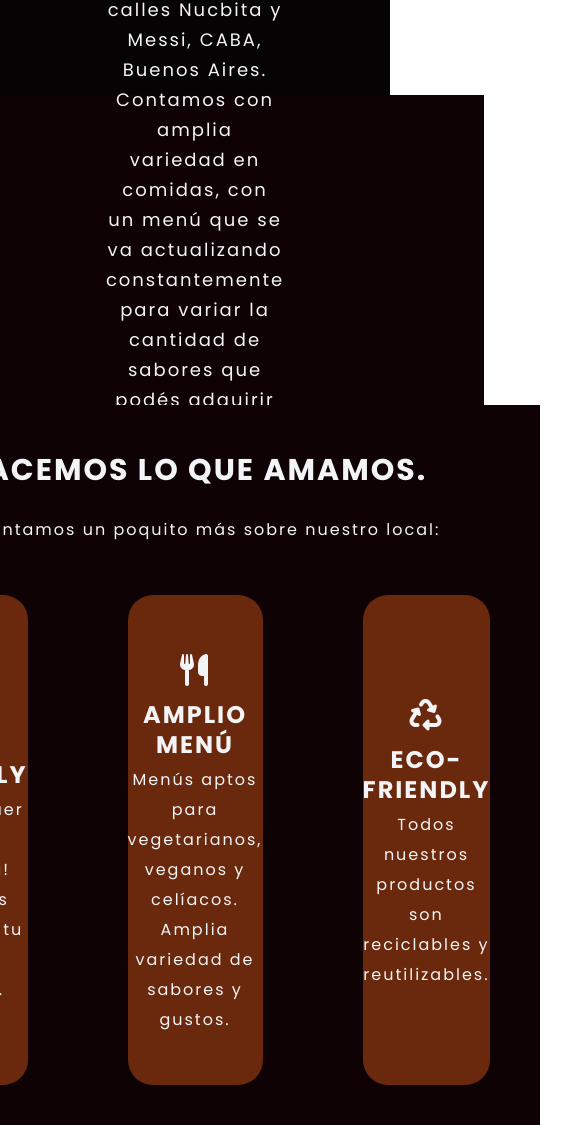
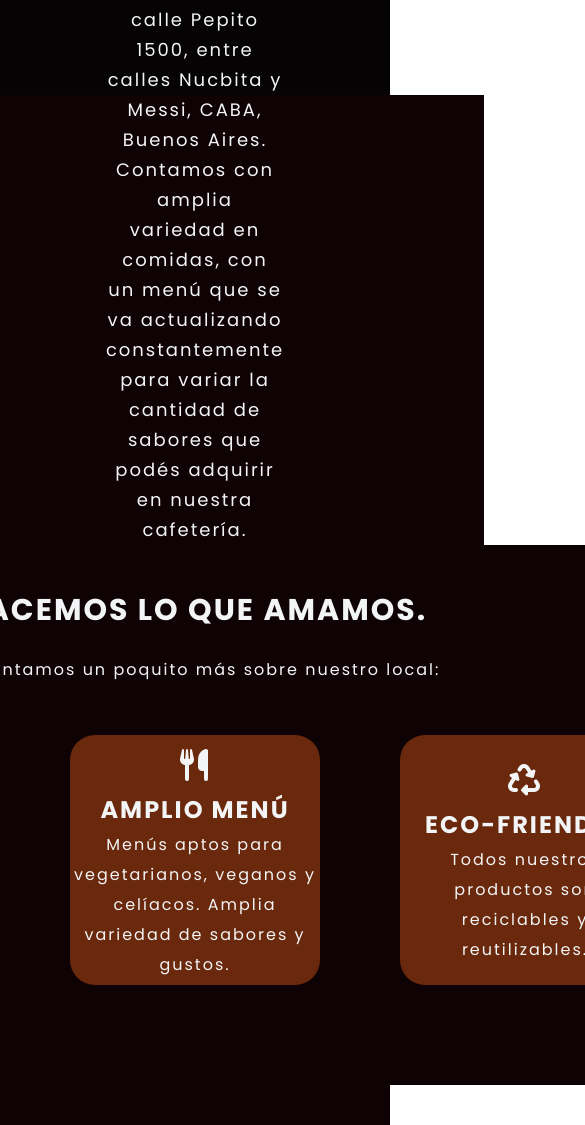
Before and after one commit to ZirasGithub/landing-page, a plain HTML site: page index.html in a window 390 px wide. Shown: the part 575-1700 px from the top of the page, 585 px wide, since content can reach past the window. Drawn offline with Linux system fonts and the light colour scheme.

Commit message:
added tablet responsive

```diff
--- a/css/mediaqueries.css
+++ b/css/mediaqueries.css
@@ -54,4 +54,9 @@
     display: none;
   }
   /* info */
+  .style-cards {
+    width: 250px;
+    height: 250px;
+    margin: 0 40px;
+  }
 }
--- a/css/styles.css
+++ b/css/styles.css
@@ -206,18 +206,20 @@ main {
   text-decoration: none;
   color: var(--text-gray);
 }
+
+/* texto entre cards y hero */
+
+#info-maps {
+  max-width: 1300px;
+  background-color: var(--secondary);
+  color: var(--text-white);
+  padding: 50px 0;
+}
 .middle-text {
   display: flex;
   justify-items: center;
   align-items: center;
   justify-content: center;
-  padding: 30px 0;
-}
-
-#info-maps {
-  max-width: 1300px;
-  background-color: var(--secondary);
-  color: var(--text-white);
   padding: 50px 0;
 }
 .info-text {
@@ -229,10 +231,13 @@ main {
   letter-spacing: 2px;
   line-height: 30px;
   width: 100%;
-  height: 150px;
+  height: 250px;
   padding: 0 200px;
   font-size: 18px;
 }
+
+/* cards */
+
 #cards {
   max-width: 1300px;
   background-color: var(--secondary);
--- a/index.html
+++ b/index.html
@@ -12,7 +12,7 @@
       crossorigin="anonymous"
       referrerpolicy="no-referrer"
     />
-    <link rel="stylesheet" href="../landing-page/css/mediaqueries.css" />
+    <link rel="stylesheet" href="./css/mediaqueries.css" />
   </head>
   <body>
     <header>
```
